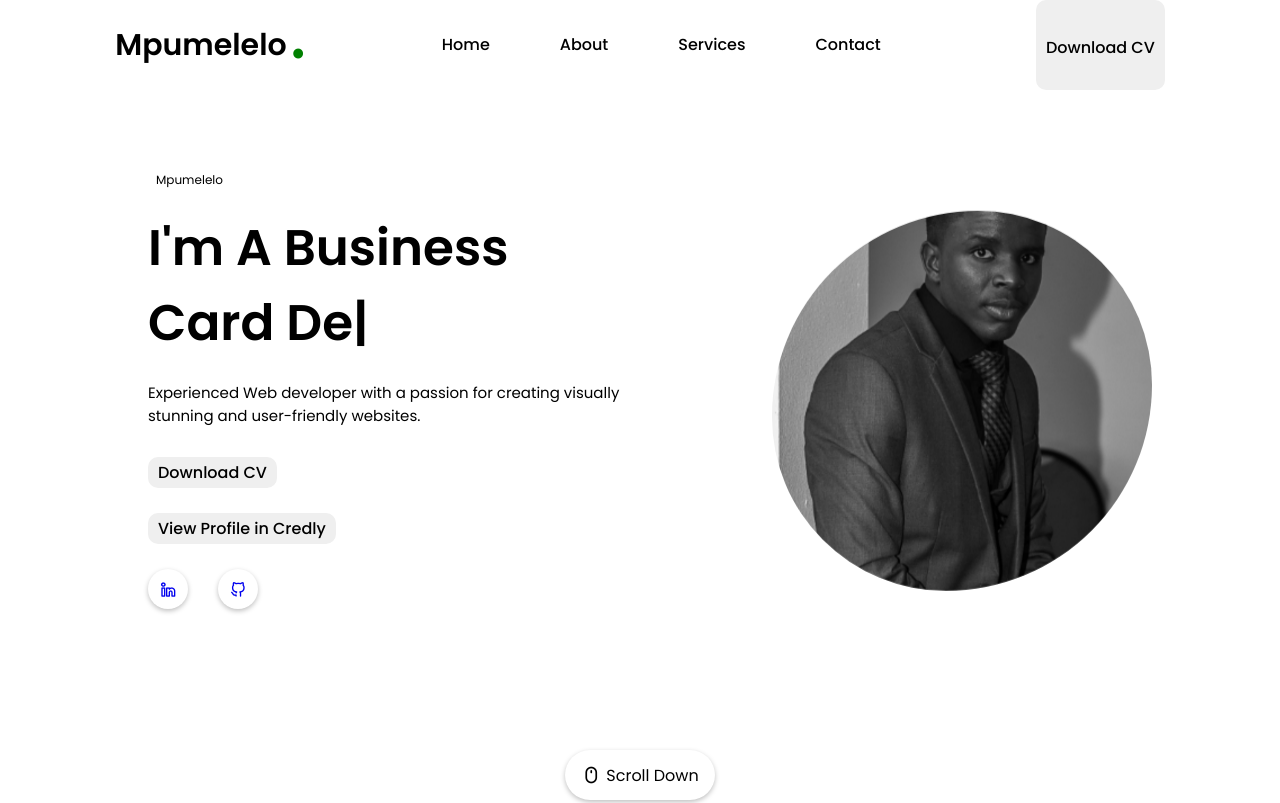
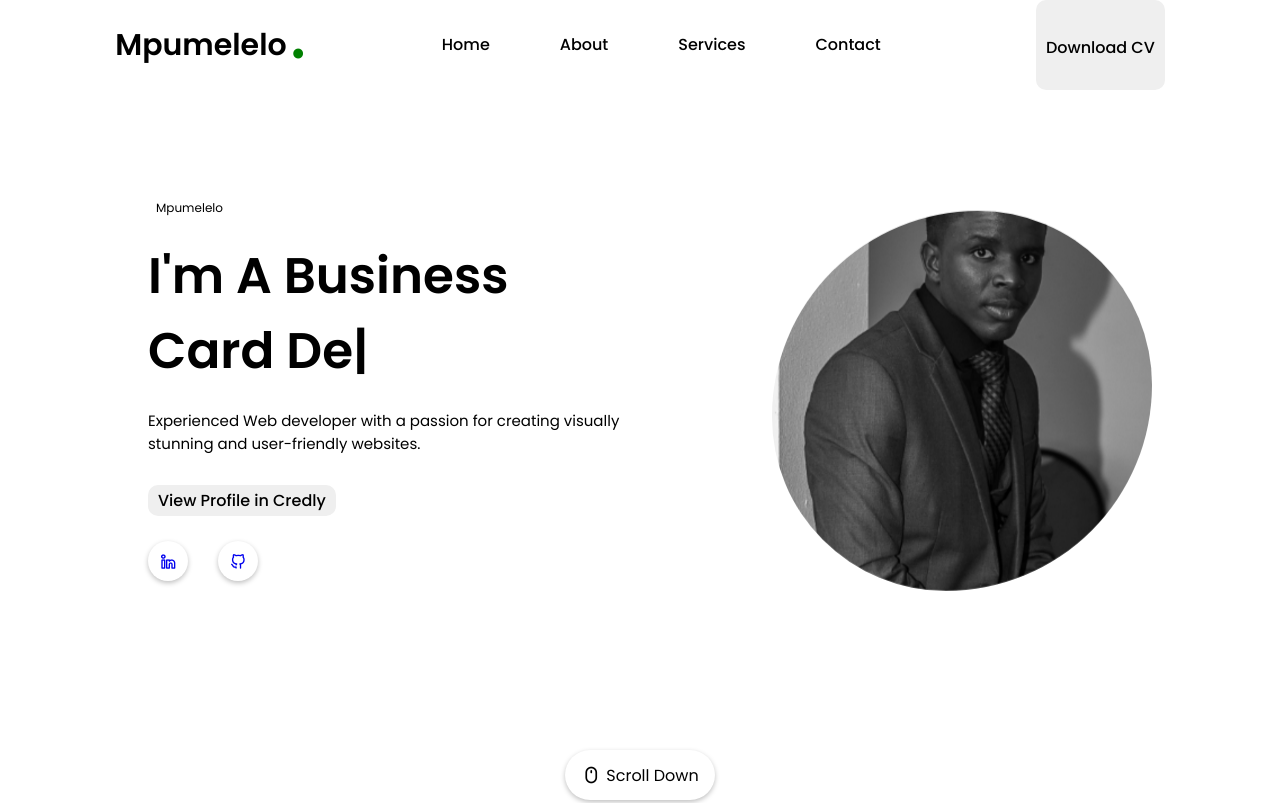
Before and after one commit to 2222-220922Shaka/Portfolio, a website: page index.html in a window 1280 px wide. Shown: the top 803 px of the page. Drawn offline with nearby package versions, Linux system fonts and the light colour scheme.

Commit message:
"index.html"

```diff
--- a/index.html
+++ b/index.html
@@ -63,10 +63,7 @@
                    and user-friendly websites.
                 </p>
             </div>
-            <div class="featured-text-btn">
-                <a href="CV/Mpumelelo Ncube-CV.pdf" class="btn" target="_blank">Download CV</a>
-            </div>
-            <br>
+
             <div class="featured-text-btn">
                 <a href="https://www.credly.com/users/mpumelelo-ncube.564f0a0c" class="btn" target="_blank">View Profile in Credly</a>
             </div>
```
